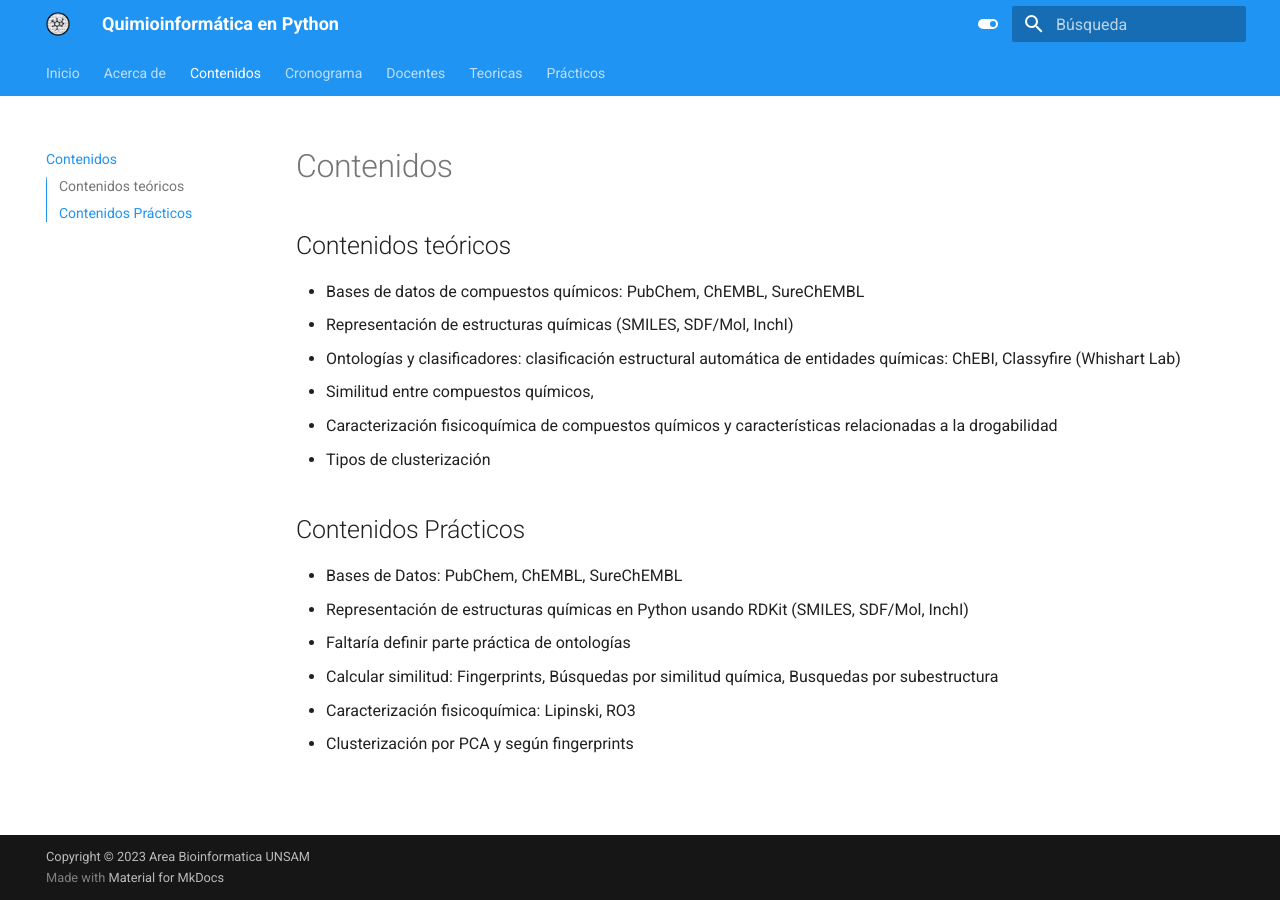
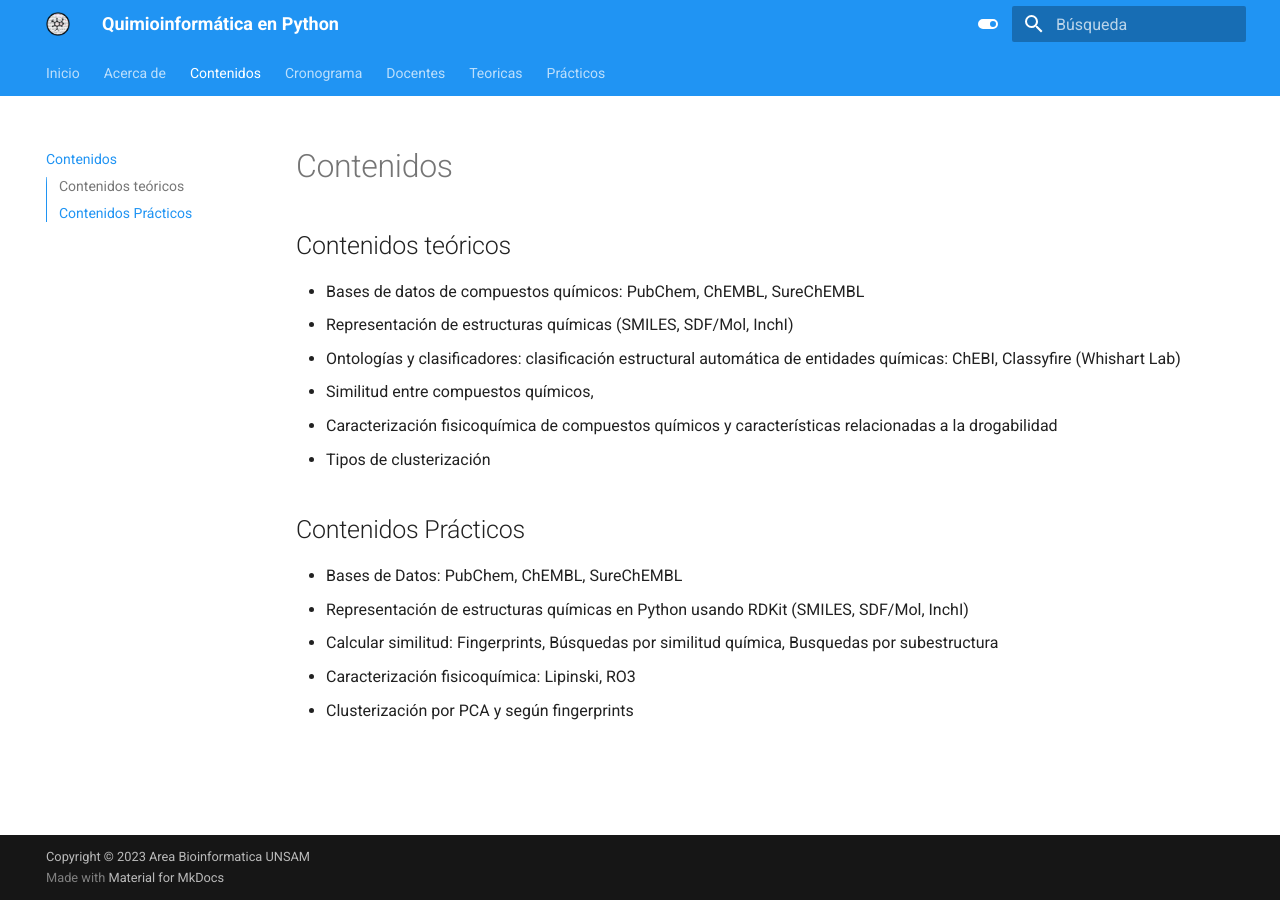
Before and after one commit to bioinformatica-iib/quimioinformatica, an MkDocs documentation site: the page built from docs/contenidos.md, in a window 1280 px wide. Built offline with MkDocs 1.6.1 and Material for MkDocs 9.7.7, drawn with Linux system fonts in a browser that asks for light colours; comment, search, counter and statistics services are not loaded.

Commit message:
agrego tp0 y modifico contenidos

```diff
--- a/docs/contenidos.md
+++ b/docs/contenidos.md
@@ -11,7 +11,6 @@
 
 * Bases de Datos: PubChem, ChEMBL, SureChEMBL
 * Representación de estructuras químicas en Python usando RDKit (SMILES, SDF/Mol, InchI)
-* Faltaría definir parte práctica de ontologías
 * Calcular similitud: Fingerprints, Búsquedas por similitud química, Busquedas por subestructura
 * Caracterización fisicoquímica: Lipinski, RO3
 * Clusterización por PCA y según fingerprints
--- a/mkdocs.yml
+++ b/mkdocs.yml
@@ -136,6 +136,7 @@ nav:
     - Prácticos:
         - 'practicos/inicio.md'
         #- TPs: 'practicos/tpsGrid.md'
+        - TP 0: 'practicos/TP00/index.md'
         - TP 1: 'practicos/TP01/index.md'
         - TP 2: 'practicos/TP02/index.md'
         - TP 3: 'practicos/TP03/index.md'
```
